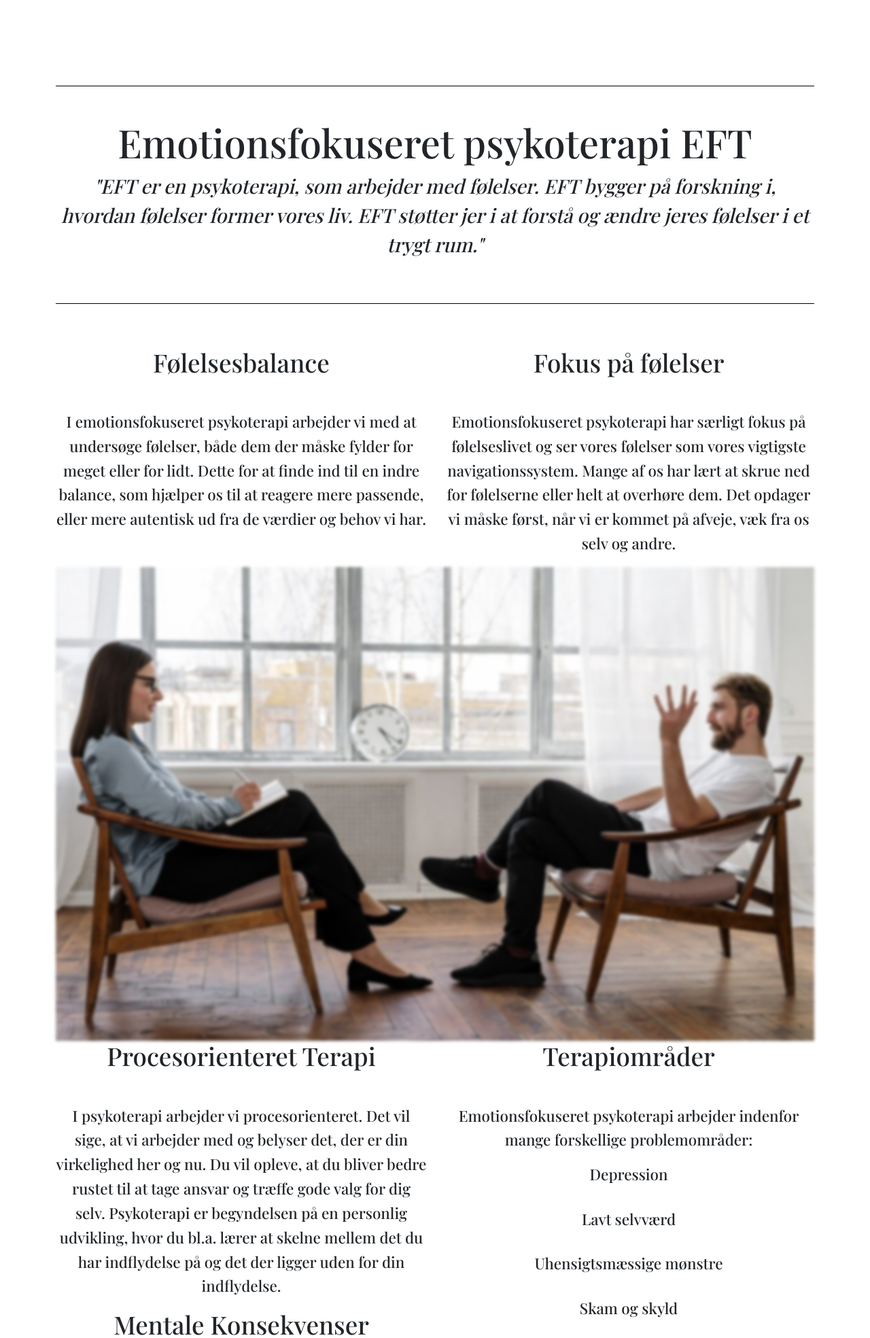
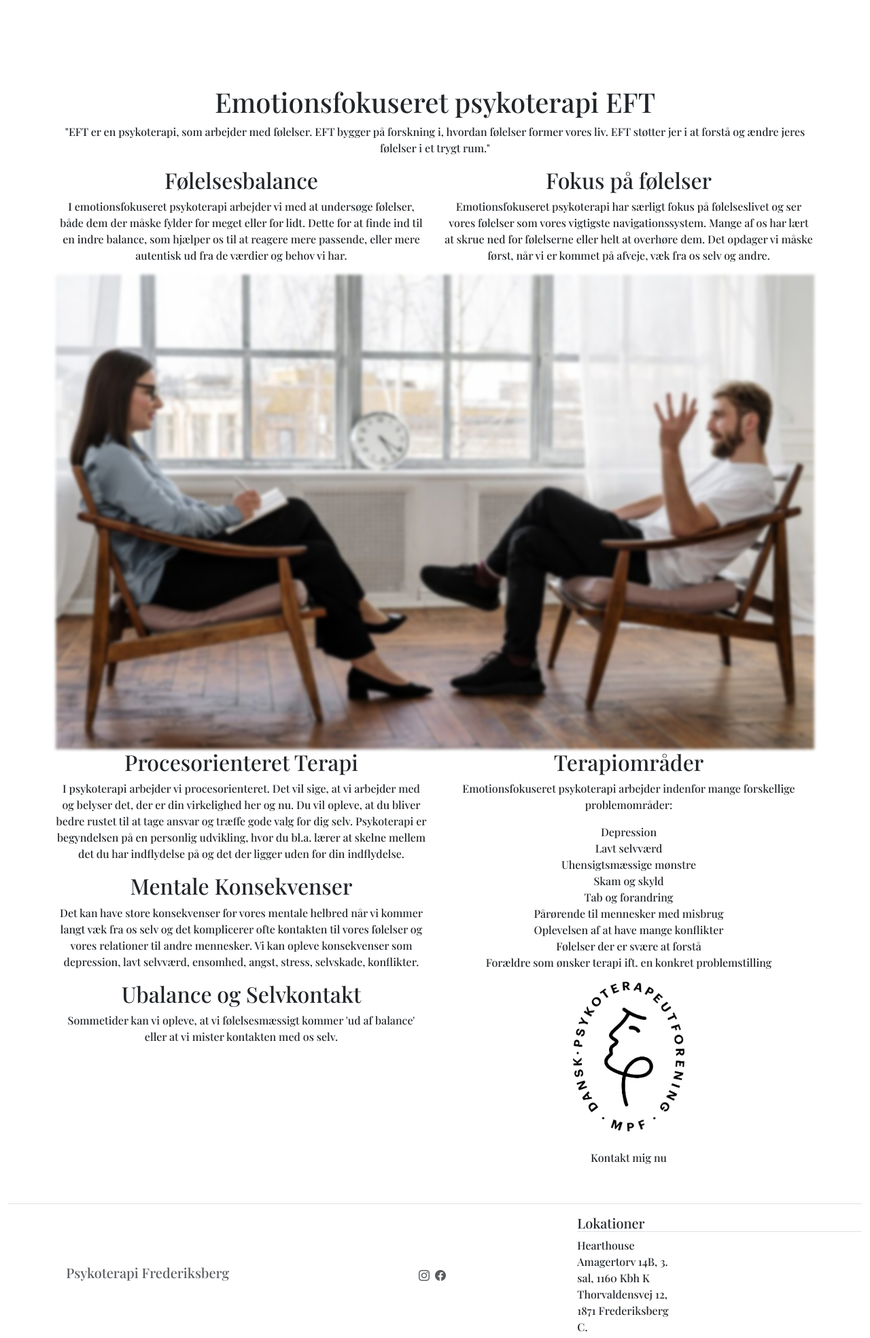
Before and after one commit to yoyohohoxd/schneider_terapi_part1, a Django app: page /eft/ in a window 1280 px wide. Shown: the top 1968 px of the page at 68% size. Run offline with Django 5.2, Linux system fonts and the light colour scheme.

Commit message:
more work on front page

```diff
--- a/schneider_terapi/site_layout/static/site_layout/styles.css
+++ b/schneider_terapi/site_layout/static/site_layout/styles.css
@@ -19,13 +19,16 @@
     font-family: 'Playfair Display', serif;
 }
 
+.custom-light-red {
+  background-color: #E0B4A4;
+}
 
 .custom-light-yellow {
     background-color: #F9DBAB;
 }
 
 .custom-dark-blue {
-    background-color: #22404A !important;
+    background-color: #22404A;
 }
 
 .asteriskField {
@@ -36,6 +39,7 @@
     height: 100px;
 }
 
+
 .scrolled-down{
     transform:translateY(-100%);
     transition: all 0.3s ease-in-out;
@@ -45,67 +49,6 @@
     transition: all 0.3s ease-in-out;
   }
 
-/* Mads' styles */
-.hero-banner {
-    text-align: center;
-    padding: 3rem 0;
-    border-top: 0.1rem solid #000;
-    border-bottom: 0.1rem solid #000;
-    margin-bottom: 4rem;
-  }
-
-  .hero-title {
-    font-size: calc(2rem + 2vw); /* Dynamisk størrelse baseret på viewport width */
-    white-space: nowrap;
-  }
-
-  .hero-subtitle {
-    font-size: calc(1rem + 1vw);
-    font-style: italic;
-  }
-
-  .btn-custom {
-    background-color: #F9DBAB;
-    color: black;
-  }
-
-  .content {
-    margin-top: 15rem;
-  }
-
-  .content-title {
-    font-size: calc(1.5rem + 1vw);
-    margin-bottom: 3rem;
-  }
-
-  .content-text {
-    font-size: calc(1rem + 0.5vw);
-    line-height: 1.6;
-  }
-
-  .responsive-image {
-    max-width: 70%;
-    height: auto;
-    display: block;
-    margin-left: auto;
-    margin-right: 5%;
-  }
-
-  .list-container {
-    margin-top: 15rem;
-    text-align: center;
-  }
-
-  .list-title {
-    font-size: calc(1.5rem + 1vw);
-    margin-bottom: 3rem;
-  }
-
-  .list-item {
-    font-size: calc(1rem + 0.5vw);
-    margin-bottom: 2rem;
-  }
-
   .blur-effect {
     filter: blur(2px);
   }
```
Also changed, not shown: schneider_terapi/site_layout/templates/site_layout/index.html (+39 -21 lines), schneider_terapi/site_layout/static/site_layout/images/udvidet_kristina.jpg (added).
